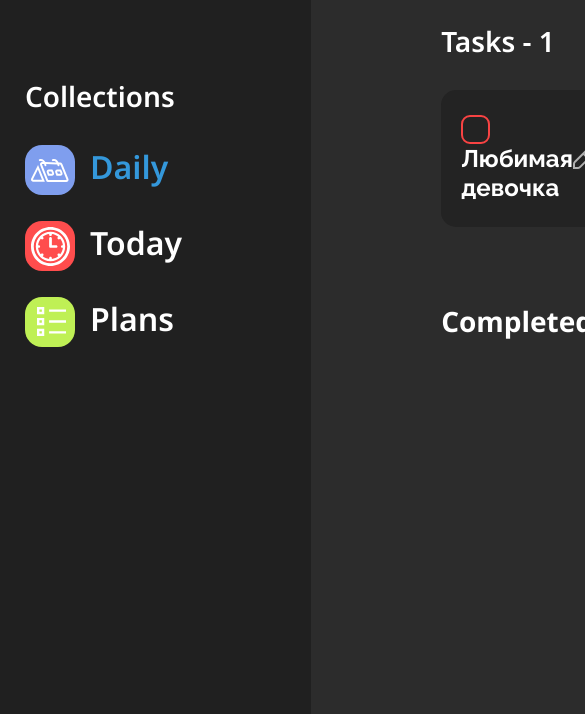
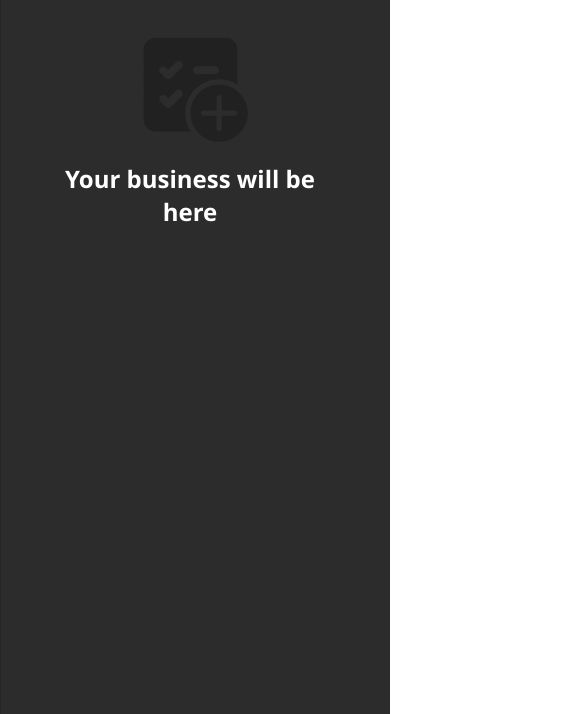
Before and after one commit to CodeLearningSlayer/to-do, a website with bundled scripts: page src/app.html in a window 390 px wide. Shown: the part 130-844 px from the top of the page, 585 px wide, since content can reach past the window. Built offline with nearby package versions, Linux system fonts and the light colour scheme; data requests are answered from the project's data file; files whose address does not match are found by name; what @barba/core would draw is missing.

Commit message:
Added initial window, made responsive for devices, added swipe

```diff
--- a/db.json
+++ b/db.json
@@ -1,10 +1,4 @@
 {
-  "toDo": [
-    {
-      "text": "Любимая девочка",
-      "type": "daily",
-      "id": "32fa40fb1f5de"
-    }
-  ],
+  "toDo": [],
   "completed": []
 }
--- a/gulp/version.json
+++ b/gulp/version.json
@@ -1,3 +1,3 @@
 {
-    "main": "20220919190951"
+    "main": "20220920201731"
 }
--- a/src/app.html
+++ b/src/app.html
@@ -10,30 +10,19 @@
 <body data-barba = "wrapper">
     <main data-barba="container" data-barba-namespace="app">
         <div class="app">
+            <div class="app__wrapper">
                 <div class="app__left-side left-side">
                     <a class="logo" href="index.html">
                         <div class="logo__img-box"></div>
                         <span class="logo__text">RBTSV</span>
                     </a>
-
                 </div>
                 <div class="app__right-side right-side">
-
-                    <!-- <div class="add-form__inner">
-                        <div class="input__wrapper">
-                            <input type="text" class="add-form__input" placeholder="Add a task">
+                    <div class="right-side__wrapper">
+                        <div class="right-side__tasks tasks"></div>
+                        <div class="right-side__completed completed"></div>
                     </div>
-                    </div> -->
-
-
-                <div class="right-side__tasks tasks">
-
                 </div>
-
-                <div class="right-side__completed completed">
-
-                </div>
-
             </div>
         </div>
     </main>
--- a/src/js/modules/getApp.js
+++ b/src/js/modules/getApp.js
@@ -1,5 +1,5 @@
 import { getTasks, postTask, updateTask, deleteTask } from "../services/getAndSend.js";
-
+import { initSwipe } from "./initSwipe.js";
 
 export default function getApp(){
     class Task {
@@ -128,7 +128,7 @@ export default function getApp(){
 
             document.querySelector(parentSelector).prepend(addInputForm);
 
-            addInputForm.addEventListener("keydown", (e)=>{
+            document.querySelector('.right-side').addEventListener("keydown", (e)=>{
                 if (e.target.className === input.className && e.code === "Enter" && e.target.dataset.mode === "add"){
                     let type = document.querySelector(".nav__item--active").textContent.toLowerCase();
                     let newTask = new Task(e.target.value, type, Math.random().toString(16).slice(2), this.toDoList); // подумать над id
@@ -141,6 +141,7 @@ export default function getApp(){
                     this.renderWindow(this.visibleToDoList);
                     e.target.value = "";
                 }
+
             });
 
         }
@@ -176,18 +177,49 @@ export default function getApp(){
                 this.createListeners(list);
             });
 
+            this.refreshTaskCount(".tasks__title", "toDo");
+            this.refreshTaskCount(".completed__title", "completed");
+
+        }
+
+        renderEmptyWindow(){
+
+            const emptyWindow = document.createElement("div");
+
+            emptyWindow.className = "list-empty";
+
+            this.toDoList.innerHTML = "";
+            this.completedList.innerHTML = "";
+
+            emptyWindow.innerHTML = `
+            <div class="list-empty__pic"></div>
+            <div>Your business will be here</div>
+            `;
+
+            this.toDoList.innerHTML = emptyWindow.outerHTML;
 
             this.refreshTaskCount(".tasks__title", "toDo");
             this.refreshTaskCount(".completed__title", "completed");
+
+
         }
-
 
         refreshTaskCount(selector, type){
             if(type === "toDo"){
+                if (this.visibleToDoList.length === 0){
+                    document.querySelector(selector).textContent = "";
+                }
+                else{
                     document.querySelector(selector).textContent = `Tasks - ${document.querySelector(selector).nextSibling.children.length}`;
+                }
+            }
+            else{
+                if (this.visibleCompletedList.length === 0){
+                    document.querySelector(selector).textContent = "";
                 }
                 else{
                     document.querySelector(selector).textContent = `Completed - ${document.querySelector(selector).nextSibling.children.length}`;
+                }
             }
         }
 
@@ -244,10 +276,11 @@ export default function getApp(){
 
             collections.addEventListener("click", (e)=>{
 
+                document.querySelector(".left-side").classList.remove("left-side--active");
+
                 if (e.target.classList.contains("nav__item--daily")){
                     this.currentFilter = "daily";
                     this.reInitFilters("daily");
-
                 }
                 if (e.target.classList.contains("nav__item--today")){
 
@@ -285,7 +318,12 @@ export default function getApp(){
             }
             this.renderList(this.toDo);
             this.renderList(this.completed);
+            if (this.visibleToDoList.length > 0 || this.visibleCompletedList.length > 0){
                 this.renderWindow(this.visibleToDoList, this.visibleCompletedList);
+            }
+            else{
+                this.renderEmptyWindow();
+            }
         }
 
         createList(data, stateOfTasks){ //создание списка объектов задач
@@ -340,7 +378,7 @@ export default function getApp(){
         }
 
         createListeners(tasksArr){ //создание обработчиков событий для удаления из списка
-            // console.log(tasksArr);
+
             tasksArr.forEach(task => {
 
                 task.elem.addEventListener("delete", () => {
@@ -357,6 +395,7 @@ export default function getApp(){
                     input.value = task.text;
                     input.dataset.mode = "edit";
                     document.querySelector(".add-form__inner").addEventListener("keydown", (e)=>{
+                        e.stopPropagation();
                         if (e.target === input && e.code === "Enter"){
                         console.log("меняю");
                         task.text = input.value;
@@ -369,7 +408,10 @@ export default function getApp(){
                         else{
                             updateTask("http://localhost:4000/toDo", task);
                         }
+                        let clone = document.querySelector(".add-form__inner").cloneNode(true);
+                        document.querySelector(".add-form__inner").replaceWith(clone);
                     }
+                        // проверка на редактирование
                     });
                 });
 
@@ -379,7 +421,7 @@ export default function getApp(){
                         task.replace(this.completedList);
                         this.completed.push(task);
                         this.toDo.splice(this.toDo.indexOf(task), 1);
-                        console.log(task);
+
                         deleteTask("http://localhost:4000/toDo", task.id);
                         postTask("http://localhost:4000/completed", task);
 
@@ -402,21 +444,17 @@ export default function getApp(){
         async start(){
             this.createAddInput(".right-side");
 
-            this.createToDoList(".right-side .tasks");
+            this.createToDoList(".tasks");
             this.createCompletedList(".completed");
 
             await this.getData('http://localhost:4000/toDo', "toDo");
             await this.getData('http://localhost:4000/completed', "completed");
 
             this.addCollections(".left-side");
-
-            // this.refreshTaskCount(".tasks__title", "toDo");
-            // this.refreshTaskCount(".completed__title", "completed");
-
+            initSwipe();
         }
 
     }
     const tasksList = new ToDoList(document.querySelector(".tasks__items"));
-
     tasksList.start();
 }
--- /dev/null
+++ b/src/js/modules/initSwipe.js
@@ -0,0 +1,55 @@
+export function initSwipe(){
+
+    document.addEventListener('touchstart', handleTouchStart, false);
+    document.addEventListener('touchmove', handleTouchMove, false);
+
+    const leftMenu = document.querySelector(".left-side");
+
+    let x1 = null;
+    let y1 = null;
+
+    function handleTouchStart(e){
+
+        const firstTouch = e.touches[0];
+
+        x1 = firstTouch.clientX;
+        y1 = firstTouch.clientY;
+
+    }
+
+    function handleTouchMove(e){
+
+        if (!x1 || !y1){
+            return false;
+        }
+
+        let x2 = e.touches[0].clientX;
+        let y2 = e.touches[0].clientY;
+
+        let diffX = x2 - x1;
+        let diffY = y2 - y1;
+
+        console.log(x2, y2);
+
+        if(Math.abs(diffX) > Math.abs(diffY)){
+            if (diffX > 0 && x1 < 20){
+                leftMenu.classList.add("left-side--active");
+            }
+            else{
+                leftMenu.classList.remove("left-side--active");
+            }
+        }
+        else{
+            if (diffY < 0){
+                console.log("up");
+            }
+            else{
+                console.log("bottom");
+            }
+        }
+        x1 = null;
+        y1 = null;
+
+    }
+
+}
--- a/src/scss/_media.scss
+++ b/src/scss/_media.scss
@@ -1,8 +1,3 @@
-@media (max-width: 996px){
-
-}
-
-
 
 
 @media (max-width: 900px){
@@ -11,6 +6,12 @@
             font-size: 40px;
             line-height: 50px;
         }
+    }
+    .right-side{
+        padding-left: 50px;
+    }
+    .list-empty{
+        font-size: 24px;
     }
 }
 
@@ -27,6 +28,20 @@
         }
     }
 
+    .left-side{
+        position: absolute;
+        left: 0;
+        transition: all .3s ease;
+        transform: translateX(-100%);
+        z-index: 50;
+        min-height: 100vh;
+        &--active{
+            transform: translateX(0);
+        }
+    }
+    .task:last-child{
+        margin-bottom: 30px;
+    }
 }
 
 @media (max-width: 595px){
@@ -44,6 +59,37 @@
             width: auto;
         }
     }
+    .task{
+        padding: 15px 20px;
+    }
+    .add-form__input{
+        font-size: 27px;
+    }
+    .left-side{
+        .logo{
+            font-size: 30px;
+            margin-bottom: 10px;
+            &__img-box{
+                background-size: contain;
+                width: 50px;
+                height: 50px;
+                background-repeat: no-repeat;
+            }
+        }
+    }
+    .collections{
+        &__title{
+            font-size: 24px;
+        }
+    }
+    .nav{
+        &__item{
+            font-size: 25px;
+        }
+        &__item::before{
+            top:-7px;
+        }
+    }
 }
 
 @media (max-width: 495px){
--- a/src/scss/style.scss
+++ b/src/scss/style.scss
@@ -4,6 +4,9 @@
 @import "libs";
 @import "global";
 
+html{
+    overflow-x: hidden;
+}
 
 body{
     overflow-x: hidden;
@@ -24,8 +27,6 @@ body{
             right: 0;
         }
     }
-
-
 }
 
 
@@ -294,11 +295,16 @@ ul.footer__contacts{
 }
 
 .app{
-    display: flex;
-    min-height: 100vh;
-    &__left-side{
-        max-width: 400px;
-        background-color: #202020;
+    background-color: #202020;
+    overflow-x: hidden;
+    &__wrapper{
+        display: flex;
+        min-height: 100vh;
+        .left-side{
+            max-width: 400px;
+            background-color: #202020;
+        }
+
     }
 
 }
@@ -306,11 +312,12 @@ ul.footer__contacts{
 .left-side{
     .logo{
         padding: 25px 30px;
-        margin-bottom: 80px;
+        margin-bottom: 40px;
         font-size: 40px;
     }
     .collections{
         padding-left: 25px;
+        padding-right: 50px;
         &__title{
             font-size: 28px;
             margin-bottom: 30px;
@@ -410,12 +417,11 @@ ul.footer__contacts{
 .tasks{
     &__title{
         font-family: NotoSans, serif;
-        font-weight: 600;
+        font-weight: 700;
         margin-bottom: 30px;
         margin-top:25px;
         font-size: 28px;
     }
-    margin-bottom: 75px;
 }
 
 .task{
@@ -474,6 +480,9 @@ ul.footer__contacts{
         height: 20px;
         background-image: url("@img/task icons/remove.svg");
     }
+    &:last-child{
+        margin-bottom: 75px;
+    }
 }
 
 .completed{
@@ -482,11 +491,31 @@ ul.footer__contacts{
         font-family: NotoSans, serif;
         font-weight: 700;
         margin-bottom: 30px;
+        &--hide{
+            display: none;
+        }
     }
     &__items{
         text-decoration: line-through;
     }
 }
 
+.list-empty{
+    text-align: center;
+    font-family: NotoSans, serif;
+    font-weight: 700;
+    margin-bottom: 30px;
+    margin-top: 10%;
+    font-size: 30px;
+    &__pic{
+        width: 125px;
+        height: 125px;
+        background-image: url("@img/empty-window.svg");
+        background-repeat: no-repeat;
+        background-size: cover;
+        margin: 0 auto 15px;
+    }
+}
+
 
 @import "media";
```
Also changed, not shown: dist/app.html, dist/css/style.css, dist/css/style.min.css, dist/img/empty-window.svg (added), dist/img/start-page.jpg (deleted), dist/js/app.min.js, src/img/empty-window.svg (added), src/img/start-page.jpg (deleted). Lines whose indentation alone changed are shown as unchanged.
